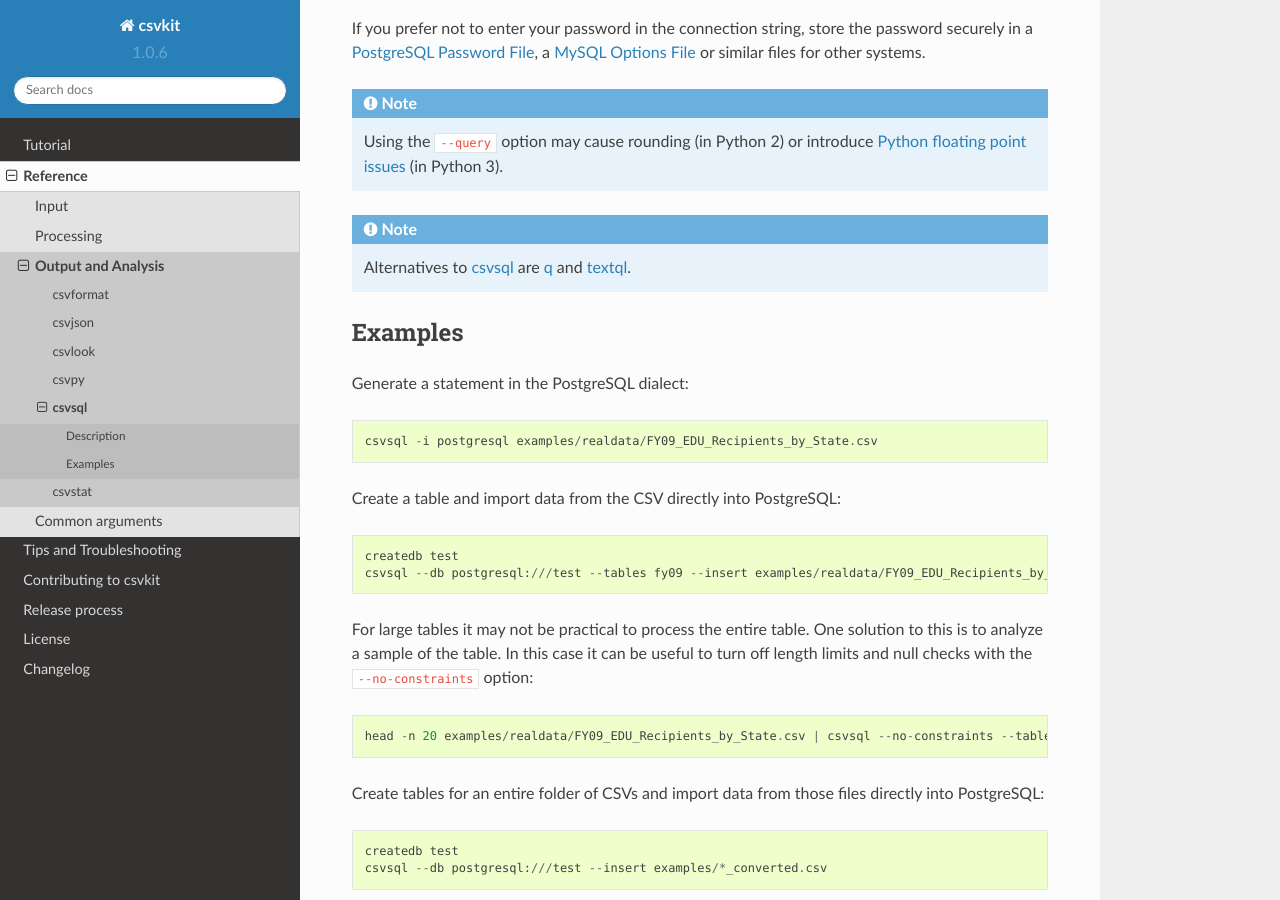
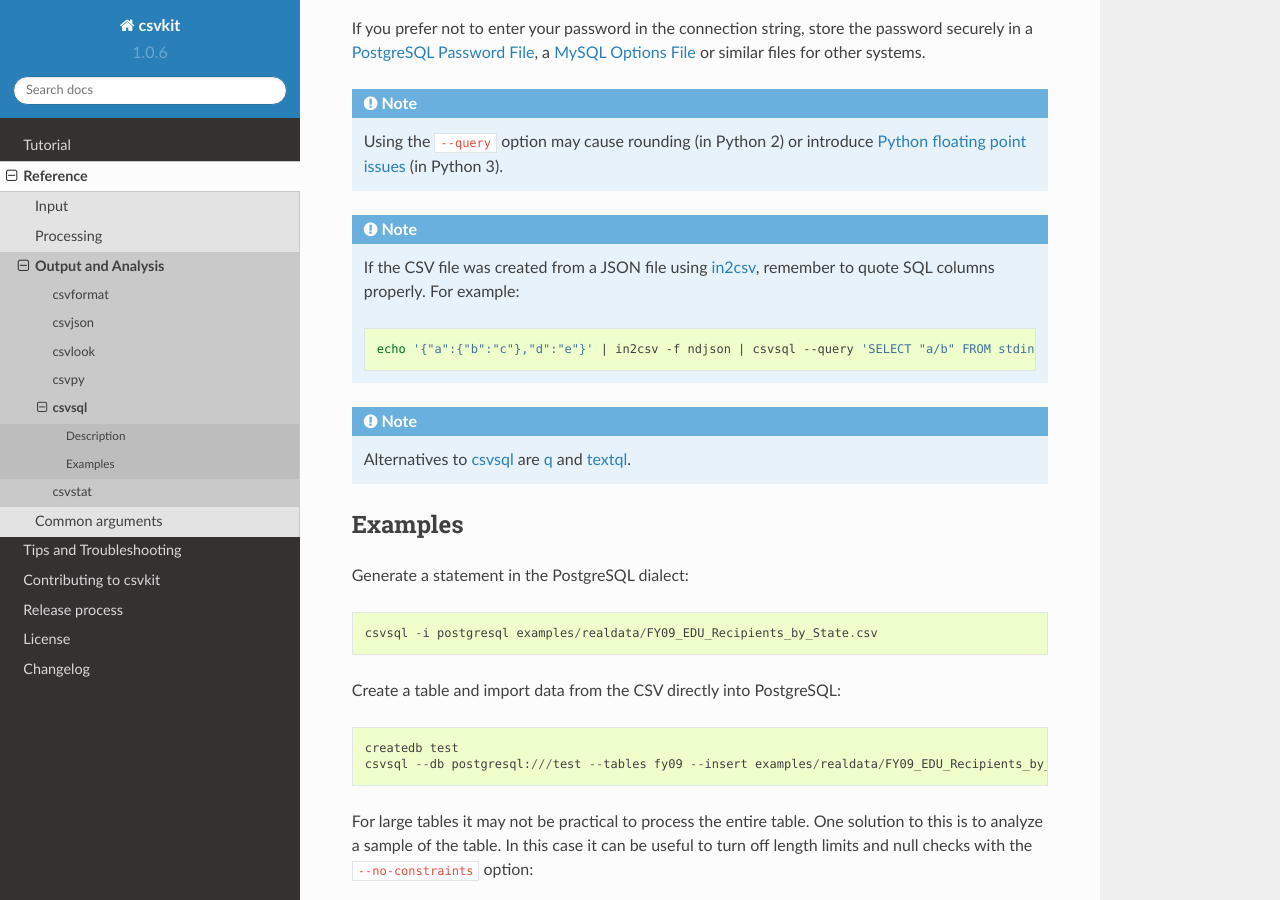
Before and after one commit to wireservice/csvkit, a Sphinx documentation site: the page built from docs/scripts/csvsql.rst, in a window 1280 px wide and 900 px high, scrolled down 1499 px. Built offline with Sphinx 7.4.7 and the Read the Docs theme 2.0.0, drawn with Linux system fonts in a browser that asks for light colours.

Commit message:
docs: Add note about quoting column names, #1154

```diff
--- a/docs/scripts/csvsql.rst
+++ b/docs/scripts/csvsql.rst
@@ -83,6 +83,14 @@
 
 .. note::
 
+   If the CSV file was created from a JSON file using :doc:`in2csv`, remember to quote SQL columns properly. For example:
+
+   .. code-block:: bash
+
+      echo '{"a":{"b":"c"},"d":"e"}' | in2csv -f ndjson | csvsql --query 'SELECT "a/b" FROM stdin'
+
+.. note::
+
     Alternatives to :doc:`csvsql` are `q <https://github.com/harelba/q>`_ and `textql <https://github.com/dinedal/textql>`_.
 
 Examples
```
